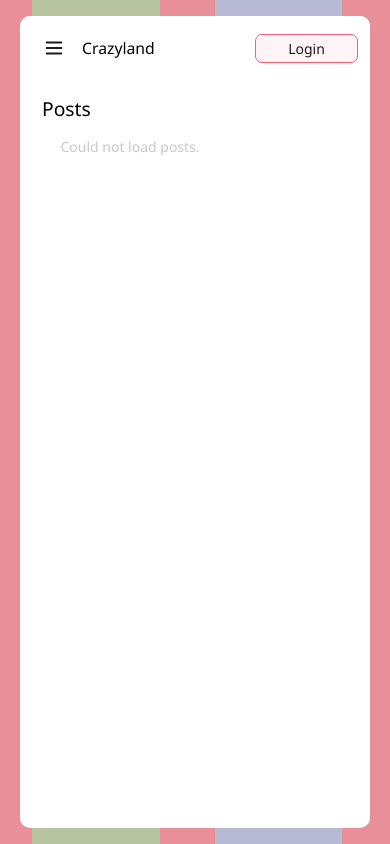
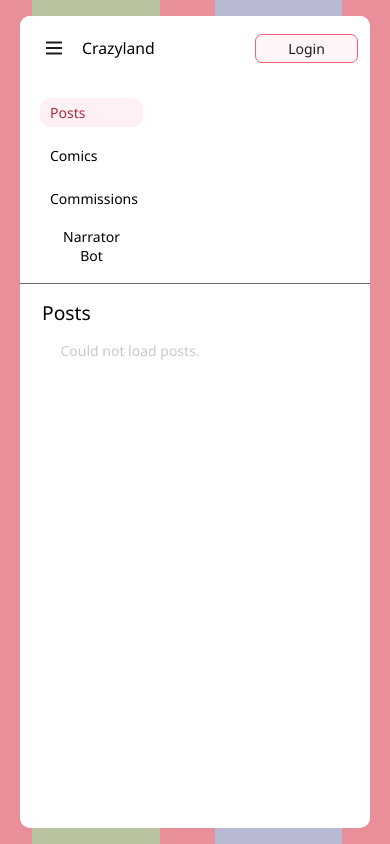
Before and after one commit to wobblingbottom/crazy-website, a website: page index.html in a window 390 px wide. Both pictures are taken after a click on the button "Open navigation". Drawn offline with Linux system fonts and the light colour scheme; no server answers; a web font is replaced by a local one.

Commit message:
Start navigation sidebar closed

```diff
--- a/index.html
+++ b/index.html
@@ -10,16 +10,16 @@
   <body>
     <div class="frame">
       <header class="topbar">
-        <button class="sidebar-toggle" type="button" aria-controls="site-sidebar" aria-expanded="true" aria-label="Close navigation" data-sidebar-toggle>
+        <button class="sidebar-toggle" type="button" aria-controls="site-sidebar" aria-expanded="false" aria-label="Open navigation" data-sidebar-toggle>
           <svg width="22" height="22" viewBox="0 0 24 24" fill="none" stroke="currentColor" stroke-width="2" stroke-linecap="round" aria-hidden="true"><path d="M4 6h16M4 12h16M4 18h16" /></svg>
         </button>
         <h1 class="page-heading">Crazyland</h1>
         <a class="login-button" href="/login">Login</a>
       </header>
 
-      <main class="layout">
+      <main class="layout sidebar-collapsed">
         <div class="sidebar-shell">
-        <aside class="sidebar" id="site-sidebar">
+        <aside class="sidebar" id="site-sidebar" inert>
           <nav class="sidebar-nav" aria-label="Sections">
             <button class="sidebar-link sidebar-link-active" type="button" data-view-target="posts">Posts</button>
             <button class="sidebar-link" type="button" data-view-target="comics">Comics</button>
```
Also changed, not shown: tests/sidebar-toggle.test.js (+7 -0 lines).
